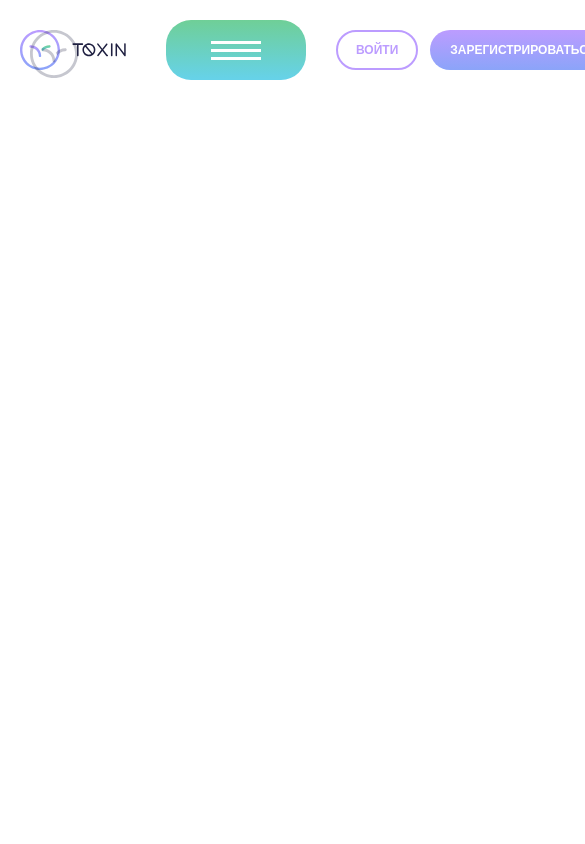
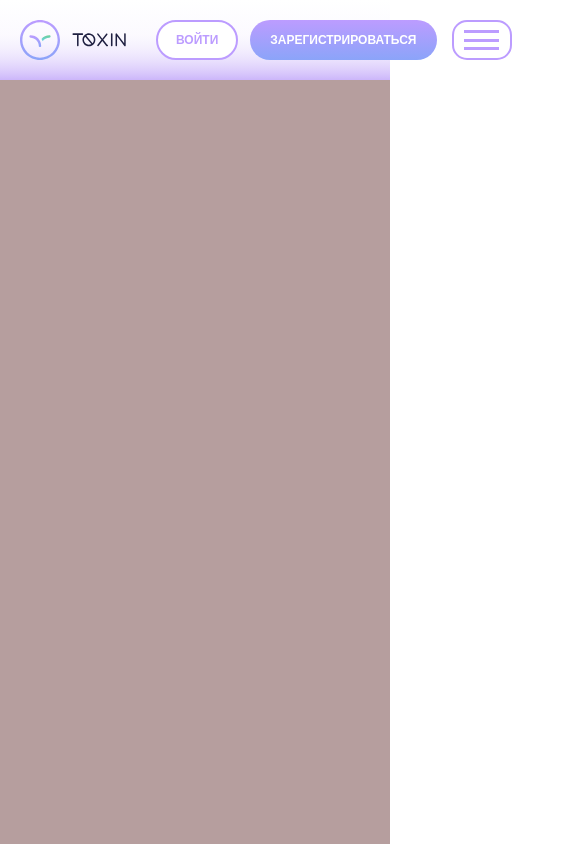
Before and after one commit to Vamba45/Toxin-hotel, a React app: page /headfoot in a window 390 px wide. Shown: the top 844 px of the page, 585 px wide, since content can reach past the window. Built offline with nearby package versions, Linux system fonts and the light colour scheme.

Commit message:
finish 1000px header adaptation

```diff
--- a/src/components/header/header.scss
+++ b/src/components/header/header.scss
@@ -2,6 +2,7 @@
 @import './../../styles/vars.scss';
 
 .header {
+    background-color: #fff;
 
     &__row {
         display: flex;
@@ -100,6 +101,10 @@
 
         display: none;
     }
+
+    .burger {
+        display: none;
+    }
 }
 
 .submenu {
@@ -131,33 +136,29 @@
         top: 40px;
         left: 15px;
 
-        opacity: 0;
         z-index: -1;
-
-        transition: opacity 0.5s ease;
 
         min-width: 85%;
         width: fit-content;
 
-        background-color: $DS_5;
+        background-color: #e6e6e6d4;
 
         li {
             font-size: 15px;
-            color: $DS_75;
+            color: #4f5670;
             text-align: left;
 
             padding: 15px 30px;
 
             &:hover {
                 color: #fff;
-                background: #b0afffa8;
+                background: #b0afffea;
             }
         }
     }
 
     &:hover {
         .submenu__list {
-            opacity: 1;
             z-index: 1;
         }
     }
@@ -168,163 +169,215 @@
 }
 
 @media screen and (max-width: 1000px) {
+    body.lock {
+        overflow: hidden;
+    }
+
     .header {
-        .submenu {
-            font-weight: 700;
+        position: fixed;
 
-            .submenu__list {
-                background-color: #66d2eaaf;
-                top: 0;
-                left: 100%;
+        top: 0;
+        left: 0;
+        right: 0;
 
-                border: 3px solid #66D2EA;
-                border-radius: 10px;
+        &__logo,
+        &__buttons,
+        &__user,
+        .burger {
+            position: relative;
+            z-index: 15;
+        }
 
-                .submenu__item {
-                    font-weight: 400;
-                }
+        &::after {
+            content: '';
+
+            height: 80px;
+            width: 100%;
+
+            position: fixed;
+
+            top: 0;
+            left: 0;
+
+            z-index: 10;
+
+            background: linear-gradient(#ffffff, 80%, #ccb6fa);
+        }
+
+        background-color: aquamarine;
+
+        &__row {
+            display: grid;
+            grid-template-columns: 1fr 6fr 1fr;
+        }
+
+        &__column {
+            &:nth-of-type(3) {
+                justify-self: end;
             }
         }
 
-        &__menu {
-            max-height: 0px;
-            width: 85%;
+        .burger {
+            justify-self: end;
+            margin-left: 15px;
 
-            transition: max-height 0.2s ease;
-            overflow: hidden;
+            &__button {
+                height: 40px;
+                width: 60px;
 
-            flex-direction: column;
+                padding: 8px;
+                cursor: pointer;
 
-            position: absolute;
-            top: 49px;
+                background: #fff;
+                border: 2px solid #BC9CFF;
+                border-radius: 15px;
 
-            z-index: 5;
+                display: flex;
+                flex-direction: column;
+                justify-content: space-between;
+                align-items: center;
 
-            background: linear-gradient(#92f5bb, #c8F3fd);
-            border: 3px solid #6FCF97;
-            border-radius: 0 0 15px 15px;
-        }
+                span {
+                    width: 35px;
+                    height: 3px;
 
-        .menu .menu__item {
-            padding-left: 25px !important;
-            padding-right: 25px !important;
+                    background-color: $purple;
+                    transition: opacity, transform 0.3s ease;
+                }
 
-            font-weight: 400;
+                &.active {
 
-            &.submenu {
-                font-weight: 700;
-            }
+                    position: relative;
 
-            &:hover {
-                color: $DS;
-            }
+                    span {
+                        &:nth-of-type(1) {
+                            transform: rotate(-45deg);
+                            position: absolute;
 
-            &:first-child {
-                padding-top: 20px !important;
-            }
+                            top: 17px;
+                            left: 11px;
+                        }
+                        &:nth-of-type(3) {
+                            transform: rotate(45deg);
 
-            &:last-child {
-                padding-bottom: 20px !important;
-            }
-        }
+                            position: absolute;
 
-        .menu.active {
-            max-height: 100vh;
-            transition: max-height 0.2s ease;
-            overflow: visible;
-            background: linear-gradient(#92f5bb, #c8F3fd);
-        }
-
-        .burgercol {
-            position: relative;
-
-            max-width: 400px;
-            width: 400px;
-
-            display: flex;
-
-            flex-direction: column;
-            justify-items: center;
-            align-items: center;
-        }
-
-        .burger {
-            display: flex;
-            flex-direction: row;
-            justify-items: center;
-            align-items: center;
-
-
-            z-index: 10;
-
-            width: 100%;
-            height: 60px;
-
-            padding: 0 45px 0 25px;
-            border-radius: 25px;
-
-            background: center no-repeat linear-gradient(#6FCF97,#66D2EA);
-
-            &.active {
-                .burger__button {
-                    &::after,
-                    &::before,
-                    span {
-                        height: 3px;
-                        width: 40px;
-
-                        left: 5px;
-                    }
-
-                    &::before {
-                        transform: rotate(-45deg);
-                        top: 47%;
-
-                        transition: transform 0.2s ease;
-                    }
-                    &::after {
-                        transform: rotate(45deg);
-                        bottom: 47%;
-
-                        transition: transform 0.2s ease;
-                    }
-                    span {
-                        opacity: 0;
-                        transition: opacity 0.2s ease;
+                            bottom: 17px;
+                            left: 11px;
+                        }
+                        &:nth-of-type(2) {
+                            opacity: 0;
+                        }
                     }
                 }
             }
 
-            &__button {
-                cursor: pointer;
-                margin-left: 20px;
+            display: inline-block;
+        }
 
-                width: 50px;
-                height: 40px;
+        .burgercol {
+            max-height: 0vh;
+            height: 0vh;
 
-                position: relative;
+            overflow: hidden;
 
-                &::after,
-                &::before,
-                span {
-                    content: '';
+            position: fixed;
 
+            top: 0;
+            left: 0;
+
+            background-color: #fff;
+
+            &.active {
+
+                max-height: 100%;
+                height: 100%;
+                max-width: 100%;
+                width: 100%;
+
+                .menu {
+                    overflow: auto;
+
+                    &::-webkit-scrollbar {
+                        width: 0;
+                    }
+
+                    max-height: 100%;
+                    height: 100%;
+                    max-width: 100%;
                     width: 100%;
-                    height: 3px;
-                    left: 0;
 
-                    position: absolute;
-                    background-color: #FFF;
+                    display: flex;
+                    justify-content: flex-start;
+                    align-items: flex-start;
+
+                    flex-direction: column;
+
+                    margin: 100px 15px 0 15px;
+                    padding-bottom: 150px;
+
+                    &__item {
+                        font-size: 20px;
+
+                        font-weight: 400;
+
+                        max-width: 100%;
+                        width: 100%;
+
+                        border-bottom: 1px solid #e6e6e6;
+                    }
+                }
+            }
+
+            .submenu {
+                max-width: 100%;
+                width: 100%;
+
+                &__list {
+                    position: static;
+                    max-height: 0vh;
+                    height: 0;
+
+                    overflow: hidden;
+
+                    max-width: 100%;
+                    width: 100%;
+
+                    background-color: transparent;
                 }
 
-                &::before {
-                    top: 28%;
+                &.active {
+                    .submenu__list {
+                        max-height: 100vh;
+                        height: 100%;
+                    }
                 }
-                &::after {
-                    bottom: 24%;
-                }
-                span {
-                    top: 48.5%;
+
+                .submenu__item {
+                    background-color: transparent;
+
+                    max-width: 100%;
+                    width: 100%;
+
+                    position: relative;
+
+                    &:hover {
+                        color: $DS;
+
+                        &::before {
+                            content: '';
+
+                            position: absolute;
+
+                            top: 22px;
+                            left: 5px;
+
+                            height: 8px;
+                            width: 8px;
+
+                            background-color: $purple;
+                        }
+                    }
                 }
             }
         }
--- a/src/components/header/header.tsx
+++ b/src/components/header/header.tsx
@@ -9,12 +9,21 @@ interface ISubmenu {
 }
 
 const Submenu : FC<ISubmenu> = ({text, options}) => {
-    function submenuClick(e: React.MouseEvent) {
-        (e.target as HTMLElement).classList.toggle('active');
+    function submenuOnCLick(e: React.MouseEvent) {
+        if((e.target as HTMLElement).classList.contains('submenu')) {
+
+            (e.target as HTMLElement).classList.toggle('active')
+
+        } else {
+            (e.target as HTMLElement)
+            .closest('.submenu')
+            ?.classList
+            .toggle('active')
+        }
     }
 
     return (
-        <li className="menu__item submenu" onClick={submenuClick}>
+        <li className="menu__item submenu" onClick={submenuOnCLick}>
             {text}
             <ul className="submenu__list">
                 {
@@ -28,13 +37,15 @@ const Submenu : FC<ISubmenu> = ({text, options}) => {
 }
 
 function burgerOnClick(e: React.MouseEvent) {
-    const owner = (e.target as HTMLElement).closest('.burgercol');
+    const row = (e.target as HTMLElement).closest('.header__row');
 
-    const menu = owner?.querySelector('.menu') as HTMLElement;
-    const burger = owner?.querySelector('.burger') as HTMLElement;
+    const col = row?.querySelector('.burgercol') as HTMLElement;
+    const burger = row?.querySelector('.burger__button') as HTMLElement;
 
     burger.classList.toggle('active')
-    menu.classList.toggle('active')
+    col.classList.toggle('active')
+
+    document.body.classList.toggle('lock');
 }
 
 const Header : FC = () => {
@@ -43,16 +54,11 @@ const Header : FC = () => {
             <div className="container">
                 <div className="header__row">
                     <div className="header__column">
-                        <a href="#">
-                            <img className="header__logo" src={logo} alt="logo"/>
+                        <a href="#" className="header__logo">
+                            <img src={logo} alt="logo"/>
                         </a>
                     </div>
                     <div className="header__column burgercol">
-                        <div className="burger" onClick={burgerOnClick}>
-                            <div className="burger__button">
-                                <span></span>
-                            </div>
-                        </div>
                         <ul className="header__menu menu">
                             <li className="menu__item">О нас</li>
                             <Submenu text="Услуги" options={
@@ -82,6 +88,13 @@ const Header : FC = () => {
                             Юлий Цезарь
                         </div>
                     </div>
+                    <div className="header__column burger">
+                        <div className="burger__button" onClick={burgerOnClick}>
+                            <span></span>
+                            <span></span>
+                            <span></span>
+                        </div>
+                    </div>
                 </div>
             </div>
 
--- a/src/pages/UI Kit/headersFooters/headersFooters.scss
+++ b/src/pages/UI Kit/headersFooters/headersFooters.scss
@@ -0,0 +1,7 @@
+.headfoot {
+    height: 3000px;
+    background-color: #b69e9e;
+    .header {
+        //margin-top: 150px;
+    }
+}
--- a/src/pages/UI Kit/headersFooters/headersFooters.tsx
+++ b/src/pages/UI Kit/headersFooters/headersFooters.tsx
@@ -4,7 +4,7 @@ import Header from "../../../components/header/header";
 
 const HeadersFooters: FC = () => {
     return (
-        <div className="headfoot uikit">
+        <div className="headfoot">
             <Header/>
         </div>
     )
```
